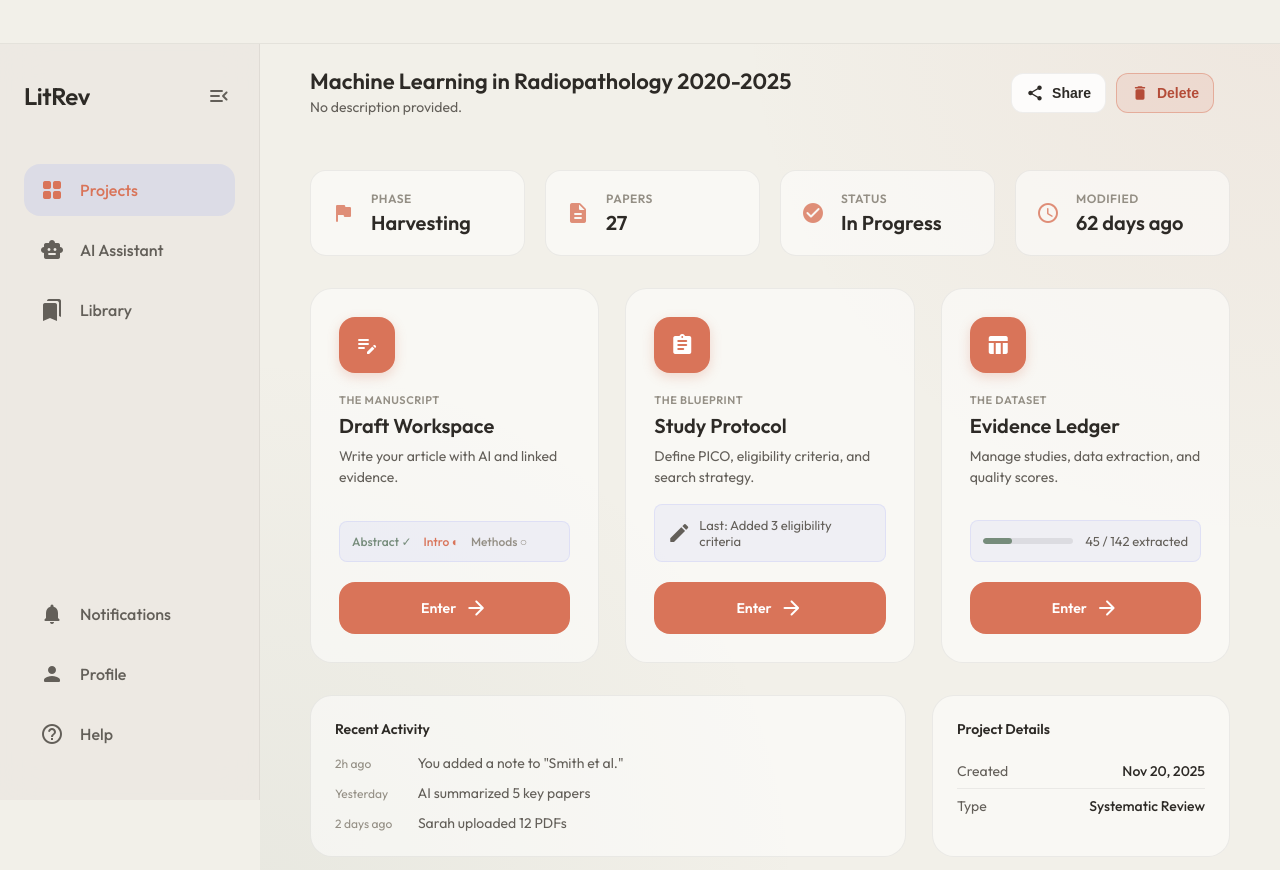
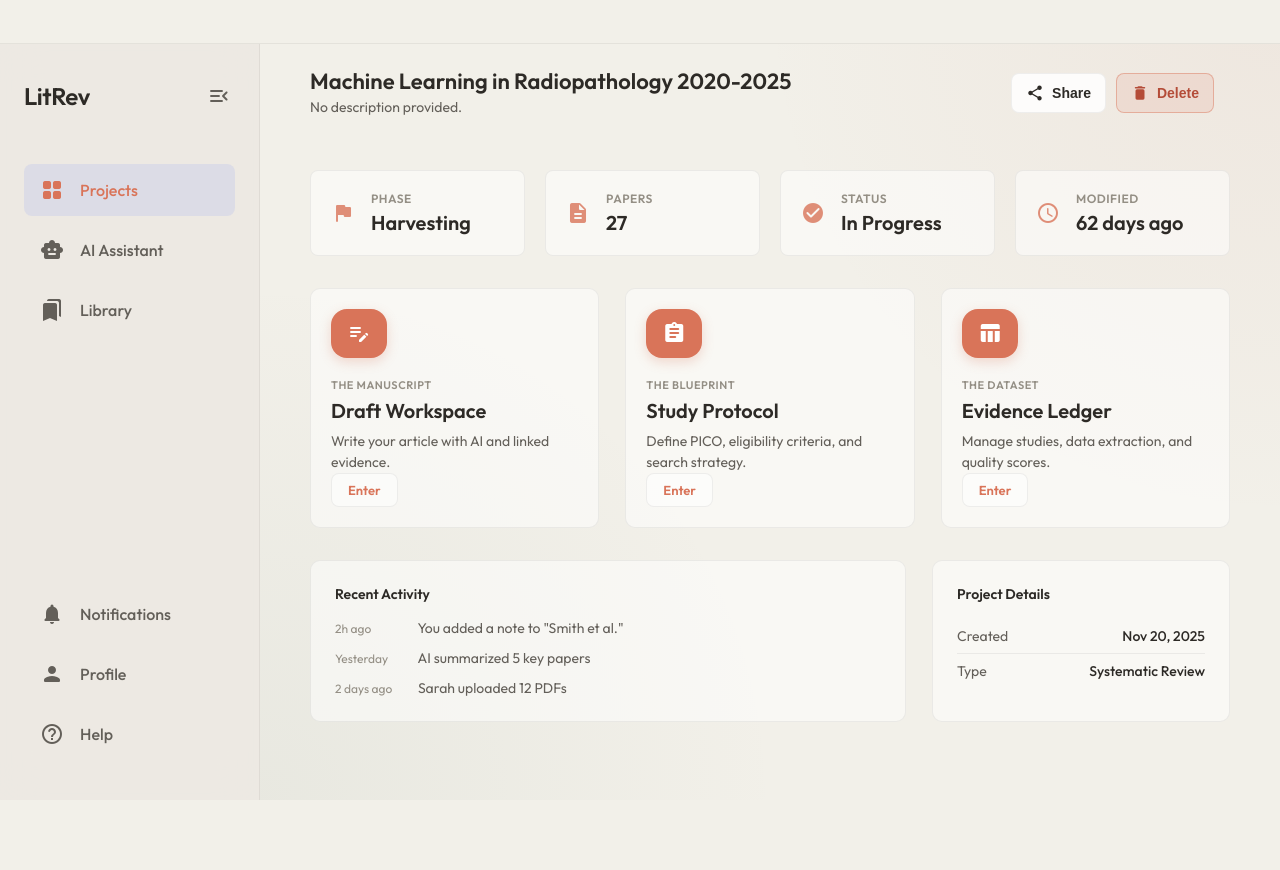
Before and after one commit to yaacovcorcos/LitRev_2026, a Next.js app in the folder next-app/: page /project/p1 in a window 1280 px wide. Shown: the top 870 px of the page. After the commit the page ends 800 px from the top, so only its background shows below. Built offline with nearby package versions, Linux system fonts and the light colour scheme.

Commit message:
Sync current UI state

```diff
--- a/next-app/app/library/page.tsx
+++ b/next-app/app/library/page.tsx
@@ -167,7 +167,7 @@ export default function LibraryView() {
                     <h3 className={cardStyles.projectTitle}>{item.title}</h3>
                     <p className={cardStyles.cardSubtitle}>Updated {updatedLabel}</p>
                     <p className={cardStyles.cardDescription}>{item.summary}</p>
-                    <button className="btn btn-primary" type="button">
+                    <button className="btn-minimal" type="button">
                       Open
                     </button>
                   </div>
--- a/next-app/app/project/[id]/ledger/ledger.module.css
+++ b/next-app/app/project/[id]/ledger/ledger.module.css
@@ -160,8 +160,9 @@
 }
 
 .actionBtn:hover {
-    background: var(--glass-bg);
+    background: rgba(255, 255, 255, 0.8);
     color: var(--accent-primary);
+    box-shadow: 0 4px 10px rgba(0, 0, 0, 0.04);
 }
 
 .actionBtn .material-icons-round {
--- a/next-app/app/project/[id]/ledger/page.tsx
+++ b/next-app/app/project/[id]/ledger/page.tsx
@@ -27,7 +27,7 @@ export default function LedgerPage() {
             <AppShell activeNav="projects">
                 <div className={styles.notFound}>
                     <h1>Project not found</h1>
-                    <Link href="/" className="btn btn-primary" style={{ width: "auto", padding: "12px 24px" }}>
+                    <Link href="/" className="btn-minimal" style={{ width: "auto", padding: "12px 24px" }}>
                         Back to Dashboard
                     </Link>
                 </div>
--- a/next-app/app/project/[id]/page.tsx
+++ b/next-app/app/project/[id]/page.tsx
@@ -52,9 +52,26 @@ type WorkstationCardProps = {
   preview?: React.ReactNode;
 };
 
-function WorkstationCard({ title, subtitle, description, icon, href, preview }: WorkstationCardProps) {
+function WorkstationCard({ title, subtitle, description, icon, href }: WorkstationCardProps) {
+  const router = useRouter();
+
   return (
-    <Link href={href} className={styles.workstationCard}>
+    <div
+      className={styles.workstationCard}
+      onClick={(e) => {
+        const target = e.target as HTMLElement;
+        if (target.closest("a")) return;
+        router.push(href);
+      }}
+      role="link"
+      tabIndex={0}
+      onKeyDown={(e) => {
+        if (e.key === "Enter" || e.key === " ") {
+          e.preventDefault();
+          router.push(href);
+        }
+      }}
+    >
       <div className={styles.workstationIconCircle}>
         <span className="material-icons-round">{icon}</span>
       </div>
@@ -63,12 +80,10 @@ function WorkstationCard({ title, subtitle, description, icon, href, preview }:
         <h3 className={styles.workstationTitle}>{title}</h3>
         <p className={styles.workstationDesc}>{description}</p>
       </div>
-      {preview && <div className={styles.workstationPreview}>{preview}</div>}
-      <div className={styles.workstationAction}>
-        <span>Enter</span>
-        <span className="material-icons-round">arrow_forward</span>
-      </div>
-    </Link>
+      <Link href={href} className={styles.workstationAction}>
+        Enter
+      </Link>
+    </div>
   );
 }
 
--- a/next-app/app/project/[id]/project-workspace.module.css
+++ b/next-app/app/project/[id]/project-workspace.module.css
@@ -31,12 +31,13 @@
     background: var(--glass-bg);
     border: 1px solid var(--glass-border);
     border-radius: var(--radius-md);
-    transition: all 0.2s ease;
+    transition: all 0.3s cubic-bezier(0.4, 0, 0.2, 1);
 }
 
 .statCard:hover {
-    transform: translateY(-2px);
-    box-shadow: 0 8px 24px rgba(0, 0, 0, 0.06);
+    transform: translateY(-4px);
+    border-color: rgba(129, 140, 248, 0.5);
+    box-shadow: 0 12px 40px rgba(0, 0, 0, 0.2);
 }
 
 .statIcon {
@@ -75,25 +76,26 @@
 .workstationCard {
     display: flex;
     flex-direction: column;
-    padding: 28px;
+    padding: 20px;
     background: var(--glass-bg);
     border: 1px solid var(--glass-border);
     border-radius: var(--radius-lg);
     text-decoration: none;
     color: inherit;
     transition: all 0.3s cubic-bezier(0.4, 0, 0.2, 1);
-    min-height: 280px;
+    height: 240px;
+    cursor: pointer;
 }
 
 .workstationCard:hover {
     transform: translateY(-4px);
     border-color: rgba(129, 140, 248, 0.5);
-    box-shadow: 0 12px 40px rgba(0, 0, 0, 0.12);
+    box-shadow: 0 12px 40px rgba(0, 0, 0, 0.2);
 }
 
 .workstationCard:hover .workstationIconCircle {
-    transform: scale(1.05);
-    box-shadow: 0 8px 24px rgba(217, 116, 89, 0.35);
+    transform: scale(1.1);
+    box-shadow: 0 8px 24px rgba(217, 116, 89, 0.3);
 }
 
 .workstationIconCircle {
@@ -206,20 +208,27 @@
     display: flex;
     align-items: center;
     justify-content: center;
-    gap: 8px;
-    margin-top: 20px;
-    padding: 14px;
-    background: var(--accent-primary);
-    color: white;
+    gap: 6px;
+    margin-top: auto;
+    padding: 8px 16px;
+    background: rgba(255, 255, 255, 0.5);
+    border: 1px solid var(--glass-border);
+    color: var(--accent-primary);
     border-radius: var(--radius-md);
     font-weight: 600;
-    font-size: 14px;
-    transition: all 0.2s ease;
+    font-size: 13px;
+    transition: all 0.3s cubic-bezier(0.4, 0, 0.2, 1);
+    width: fit-content;
+    align-self: flex-start;
+    text-decoration: none;
 }
 
-.workstationCard:hover .workstationAction {
-    background: #c25e45;
-    box-shadow: 0 6px 16px rgba(194, 94, 69, 0.4);
+.workstationAction:hover {
+    background: rgba(255, 255, 255, 0.9);
+    color: var(--accent-primary);
+    border-color: var(--accent-primary);
+    transform: translateY(-2px);
+    box-shadow: 0 6px 16px rgba(217, 116, 89, 0.15);
 }
 
 /* Info Panels Row */
--- a/next-app/styles/project.css
+++ b/next-app/styles/project.css
@@ -124,10 +124,11 @@
 }
 
 .project-nav-item.active {
-    background: rgba(255, 255, 255, 0.6);
-    color: var(--text-primary);
+    background: rgba(255, 255, 255, 0.8);
+    color: var(--accent-primary);
+    border: 1px solid var(--accent-primary);
     font-weight: 600;
-    box-shadow: 0 4px 18px rgba(0, 0, 0, 0.05);
+    box-shadow: 0 4px 12px rgba(217, 116, 89, 0.1);
 }
 
 .project-nav-item .material-icons-round {
--- a/next-app/styles/tokens.css
+++ b/next-app/styles/tokens.css
@@ -30,10 +30,10 @@
     --status-harvesting-text: #9c724f;
 
     /* Spacing & Radius */
-    --radius-lg: 22px;
-    /* Reduced to 22px as requested */
-    --radius-md: 16px;
-    --radius-sm: 8px;
+    --radius-lg: 10px;
+    /* Reduced even further as requested */
+    --radius-md: 8px;
+    --radius-sm: 4px;
     --gap-md: 26px;
     /* Updated to 26px */
     --control-height: 44px;
--- a/next-app/styles/utilities.css
+++ b/next-app/styles/utilities.css
@@ -40,12 +40,43 @@
     border-color: var(--text-primary);
 }
 
+.btn-minimal {
+    background: rgba(255, 255, 255, 0.5);
+    border: 1px solid var(--glass-border);
+    color: var(--accent-primary);
+    padding: 8px 18px;
+    font-size: 13px;
+    font-weight: 600;
+    border-radius: var(--radius-lg);
+    transition: all 0.3s cubic-bezier(0.4, 0, 0.2, 1);
+    text-decoration: none;
+    text-align: center;
+    width: fit-content;
+    display: inline-flex;
+    align-items: center;
+    justify-content: center;
+    margin-top: auto;
+    align-self: flex-start;
+}
+
+.btn-minimal:hover {
+    background: rgba(255, 255, 255, 0.9);
+    color: var(--accent-primary);
+    border-color: var(--accent-primary);
+    transform: translateY(-2px);
+    box-shadow: 0 4px 12px rgba(217, 116, 89, 0.15);
+}
+
+.btn-minimal:active {
+    transform: translateY(0);
+}
+
 .header-btn {
     display: inline-flex;
     align-items: center;
     gap: 8px;
     padding: 10px 14px;
-    border-radius: 12px;
+    border-radius: var(--radius-md);
     border: 1px solid var(--glass-border);
     background: rgba(255, 255, 255, 0.85);
     color: var(--text-primary);
@@ -78,6 +109,7 @@
 .header-btn-primary:hover {
     background: #c25e45;
     color: #fff;
+    border-color: #c25e45;
 }
 
 .header-btn-danger {
```
Also changed, not shown: next-app/components/ProjectGrid.module.css (+37 -6 lines), next-app/components/ProjectGrid.tsx (+3 -4 lines).
